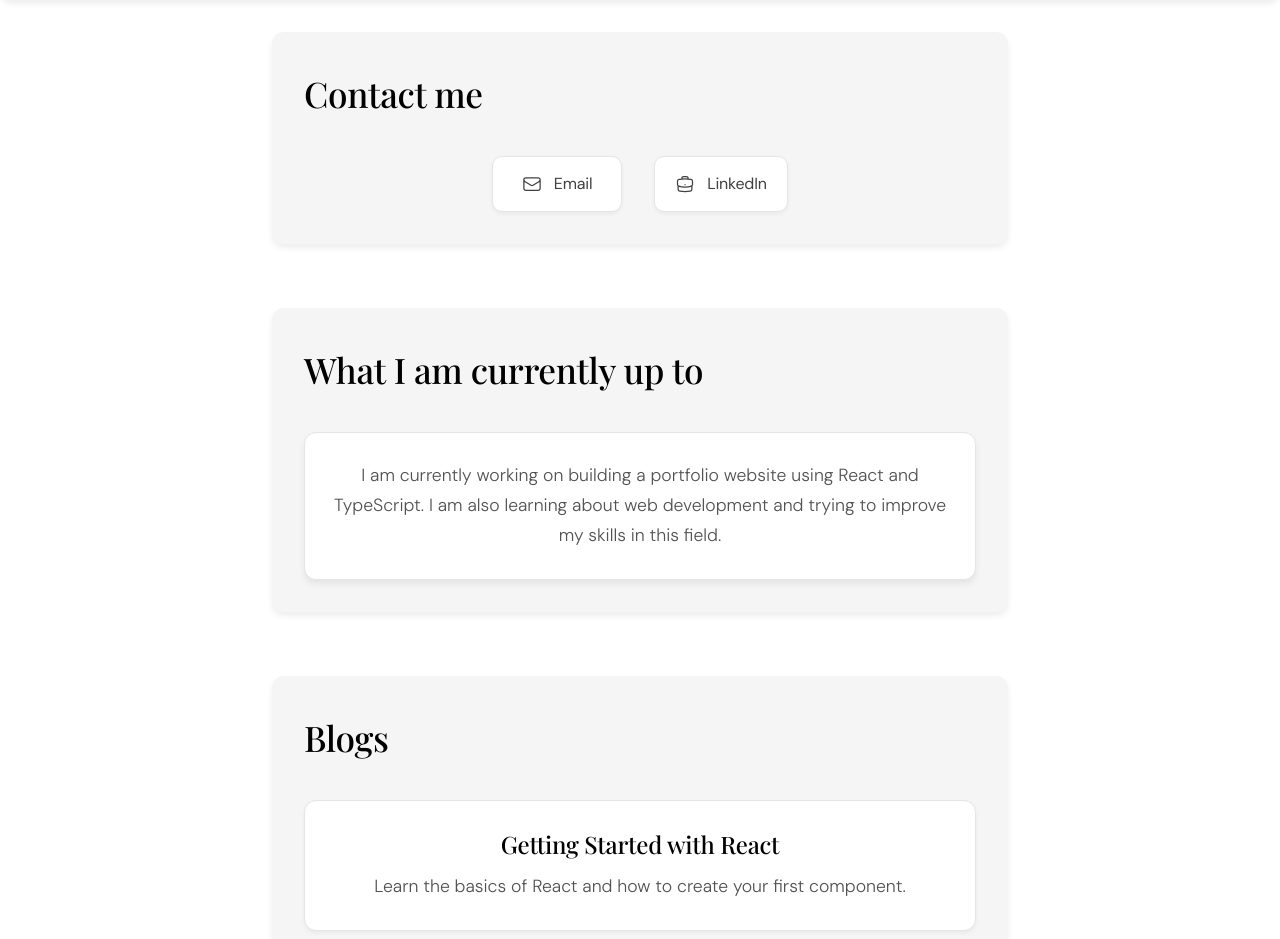
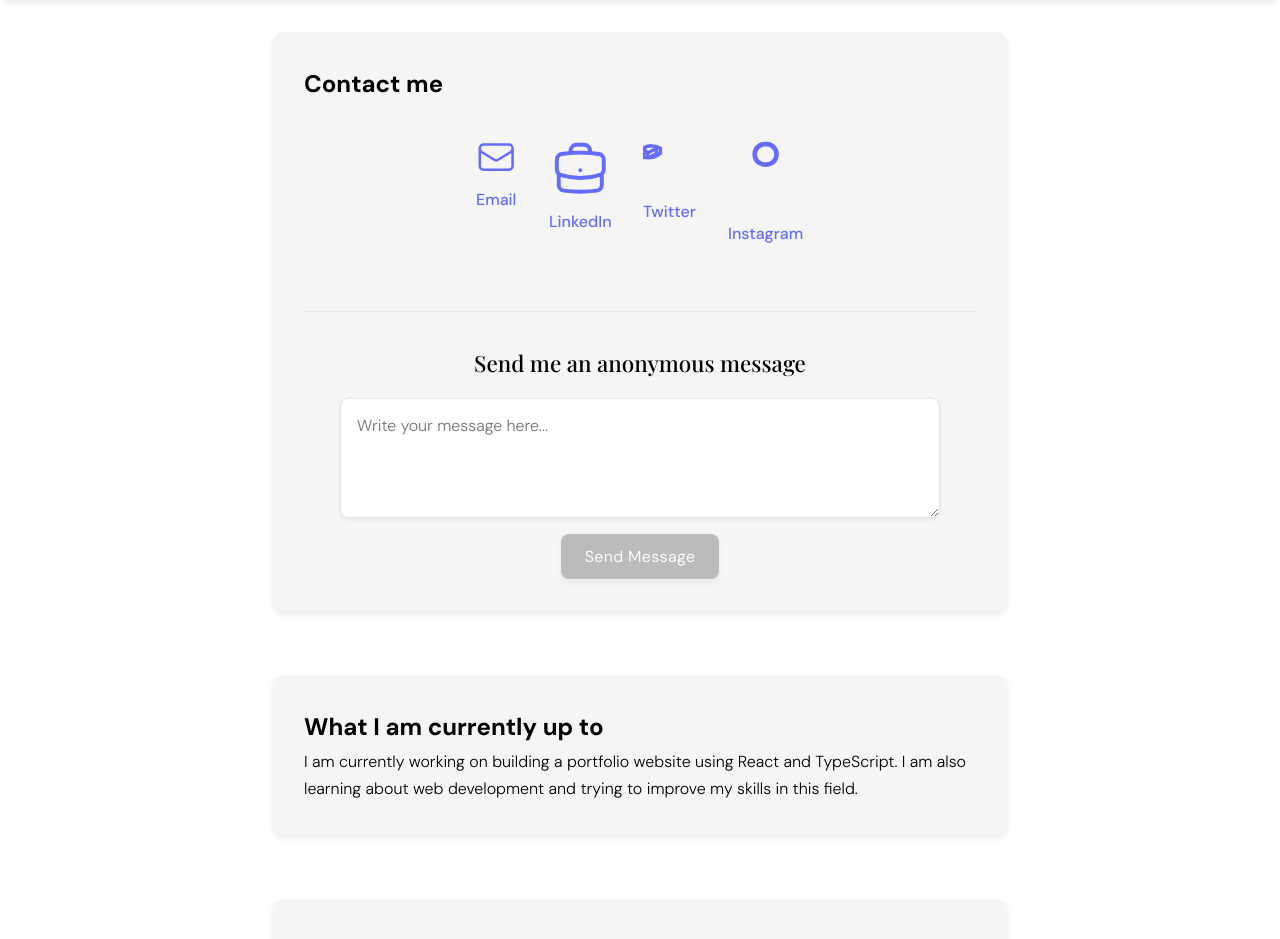
Before and after one commit to Robin6939/Portfolio, a React (Vite) app in the folder portfolio/: page / in a window 1280 px wide. Shown: the part 800-1739 px from the top of the page. Built offline with nearby package versions, Linux system fonts and the light colour scheme.

Commit message:
added certain transitions

```diff
--- a/portfolio/src/App.css
+++ b/portfolio/src/App.css
@@ -160,127 +160,125 @@ section {
   position: relative;
   transition: all 0.3s ease;
   opacity: 0;
-  transform: translateY(20px);
-  animation: fadeInUp 0.6s ease forwards;
+  transform: translateY(60px);
+  will-change: transform, opacity;
+}
+
+/* Remove initial animations */
+section:nth-child(1),
+section:nth-child(2),
+section:nth-child(3),
+section:nth-child(4) {
+  animation: none;
+}
+
+/* Add scroll-triggered animations */
+section.visible {
+  animation: fadeInUp 1s cubic-bezier(0.34, 1.56, 0.64, 1) forwards;
 }
 
 @keyframes fadeInUp {
+  from {
+    opacity: 0;
+    transform: translateY(60px) scale(0.95);
+  }
   to {
     opacity: 1;
-    transform: translateY(0);
+    transform: translateY(0) scale(1);
   }
 }
 
-section:nth-child(1) { animation-delay: 0.2s; }
-section:nth-child(2) { animation-delay: 0.4s; }
-section:nth-child(3) { animation-delay: 0.6s; }
-section:nth-child(4) { animation-delay: 0.8s; }
-
-h2 {
-  font-family: var(--font-heading);
-  font-size: 2.2rem;
-  font-weight: 500;
-  margin-bottom: var(--spacing-unit);
-  color: var(--black);
-  letter-spacing: -0.01em;
+/* Contact section specific styles */
+.contact-section {
+  display: flex;
+  flex-direction: column;
+  gap: var(--spacing-unit);
 }
 
 .contact-links {
   display: flex;
   gap: var(--spacing-unit);
   justify-content: center;
+  flex-wrap: wrap;
+  margin-bottom: var(--spacing-unit);
 }
 
 .contact-link {
-  font-family: var(--font-body);
-  font-weight: 400;
-  display: flex;
-  align-items: center;
-  gap: 0.75rem;
-  color: var(--grey-700);
-  text-decoration: none;
-  padding: 0.85rem 1.25rem;
-  background: var(--white);
-  border-radius: 10px;
-  transition: all 0.3s ease;
-  border: 1px solid var(--grey-200);
-  min-width: 130px;
-  justify-content: center;
-  letter-spacing: -0.01em;
-  box-shadow: var(--shadow-sm);
+  opacity: 0;
+  transform: translateY(20px);
+  transition: all 0.5s cubic-bezier(0.34, 1.56, 0.64, 1);
 }
 
-.contact-link:hover {
-  transform: translateY(-2px);
-  box-shadow: var(--shadow-lg);
-  border-color: var(--black);
-  color: var(--black);
+.contact-link.visible {
+  animation: fadeInUp 0.8s cubic-bezier(0.34, 1.56, 0.64, 1) forwards;
 }
 
-.contact-link svg {
-  width: 20px;
-  height: 20px;
-  transition: all 0.3s ease;
+.contact-link:nth-child(1) { animation-delay: 0.2s; }
+.contact-link:nth-child(2) { animation-delay: 0.4s; }
+.contact-link:nth-child(3) { animation-delay: 0.6s; }
+.contact-link:nth-child(4) { animation-delay: 0.8s; }
+
+/* Anonymous message section styles */
+.anonymous-message-section {
+  margin-top: 0;
+  padding-top: var(--spacing-unit);
+  border-top: 1px solid var(--grey-200);
+  opacity: 0;
+  transform: translateY(20px);
+  transition: all 0.5s cubic-bezier(0.34, 1.56, 0.64, 1);
 }
 
-.contact-link:hover svg {
-  stroke: var(--black);
+.anonymous-message-section.visible {
+  animation: fadeInUp 0.8s cubic-bezier(0.34, 1.56, 0.64, 1) forwards;
+  animation-delay: 0.3s;
 }
 
+/* Current status section */
 .current-card {
-  background: var(--white);
-  padding: 1.75rem;
-  border-radius: 12px;
-  border: 1px solid var(--grey-200);
-  text-align: center;
-  font-size: 1.1rem;
-  line-height: 1.7;
-  color: var(--grey-600);
-  box-shadow: var(--shadow-md);
-  transition: all 0.3s ease;
+  opacity: 0;
+  transform: translateY(40px);
+  transition: all 0.5s cubic-bezier(0.34, 1.56, 0.64, 1);
 }
 
-.current-card:hover {
-  box-shadow: var(--shadow-lg);
-  transform: translateY(-2px);
+.current-card.visible {
+  animation: fadeInUp 1s cubic-bezier(0.34, 1.56, 0.64, 1) forwards;
 }
 
+/* Blog section */
 .blog-grid {
   display: grid;
   gap: var(--spacing-unit);
 }
 
 .blog-card {
-  background: var(--white);
-  padding: 1.75rem;
-  border-radius: 12px;
-  border: 1px solid var(--grey-200);
-  transition: all 0.3s ease;
-  text-align: center;
-  box-shadow: var(--shadow-sm);
+  opacity: 0;
+  transform: translateY(40px);
+  transition: all 0.5s cubic-bezier(0.34, 1.56, 0.64, 1);
 }
 
-.blog-card:hover {
-  transform: translateY(-2px);
-  box-shadow: var(--shadow-lg);
-  border-color: var(--black);
+.blog-card.visible {
+  animation: fadeInUp 1s cubic-bezier(0.34, 1.56, 0.64, 1) forwards;
 }
 
-.blog-card h3 {
-  font-family: var(--font-heading);
-  font-size: 1.5rem;
-  margin-bottom: 0.75rem;
-  color: var(--black);
-  letter-spacing: -0.01em;
-  font-weight: 500;
-  line-height: 1.3;
+.blog-card:nth-child(1) { animation-delay: 0.2s; }
+.blog-card:nth-child(2) { animation-delay: 0.4s; }
+.blog-card:nth-child(3) { animation-delay: 0.6s; }
+
+/* Enhanced hover effects */
+section:hover {
+  transform: translateY(-5px) scale(1.02);
+  box-shadow: var(--shadow-xl);
 }
 
-.blog-card p {
-  font-weight: 300;
-  color: var(--grey-600);
-  line-height: 1.7;
-  font-size: 1.1rem;
+.blog-card:hover,
+.current-card:hover {
+  transform: translateY(-5px) scale(1.02);
+  box-shadow: var(--shadow-xl);
+}
+
+.contact-link:hover {
+  transform: translateY(-5px) scale(1.05);
+  box-shadow: var(--shadow-xl);
 }
 
 /* Mobile responsiveness */
@@ -317,12 +315,6 @@ h2 {
   .main-content {
     padding: 1rem;
   }
-}
-
-.anonymous-message-section {
-  margin-top: calc(var(--spacing-unit) * 1.5);
-  padding-top: calc(var(--spacing-unit) * 1.5);
-  border-top: 1px solid var(--grey-200);
 }
 
 .anonymous-message-section h3 {
--- a/portfolio/src/App.tsx
+++ b/portfolio/src/App.tsx
@@ -1,4 +1,4 @@
-import { useState, FormEvent } from 'react'
+import { useState, FormEvent, useEffect } from 'react'
 import emailjs from '@emailjs/browser'
 import './App.css'
 import profileImage from './assets/profile.jpg'
@@ -7,6 +7,29 @@ function App() {
   const [message, setMessage] = useState('')
   const [isSending, setIsSending] = useState(false)
   const [sendStatus, setSendStatus] = useState<'success' | 'error' | null>(null)
+
+  useEffect(() => {
+    const observer = new IntersectionObserver(
+      (entries) => {
+        entries.forEach((entry) => {
+          if (entry.isIntersecting) {
+            entry.target.classList.add('visible')
+          }
+        })
+      },
+      {
+        threshold: 0.1,
+        rootMargin: '50px'
+      }
+    )
+
+    // Observe all sections and cards
+    document.querySelectorAll('section, .contact-link, .blog-card, .current-card, .anonymous-message-section').forEach((el) => {
+      observer.observe(el)
+    })
+
+    return () => observer.disconnect()
+  }, [])
 
   const handleSubmit = async (e: FormEvent) => {
     e.preventDefault()
@@ -54,7 +77,8 @@ function App() {
       </section>
 
       <div className="main-content">
-        <section>
+        {/* Contact Section */}
+        <section className="contact-section">
           <h2>Contact me</h2>
           <div className="contact-links">
             <a href="mailto:robinraj6939@gmail.com" className="contact-link">
@@ -74,9 +98,52 @@ function App() {
               </svg>
               LinkedIn
             </a>
+            <a href="https://twitter.com/robinraj6939" target="_blank" rel="noopener noreferrer" className="contact-link">
+              <svg xmlns="http://www.w3.org/2000/svg" fill="none" viewBox="0 0 24 24" strokeWidth={1.5} stroke="currentColor" className="w-6 h-6">
+                <path strokeLinecap="round" strokeLinejoin="round" d="M6.115 5.19l.002 2.047a7.537 7.537 0 01-5.9 2.045l-.002-1.947a5.54 5.54 0 003.9-1.145z" />
+                <path strokeLinecap="round" strokeLinejoin="round" d="M.115 5.19A5.54 5.54 0 014 4.05a7.516 7.516 0 013.9 1.15l.002 2.047a7.537 7.537 0 01-5.9 2.045l-.002-1.947z" />
+                <path strokeLinecap="round" strokeLinejoin="round" d="M.115 5.19A5.54 5.54 0 014 4.05a7.516 7.516 0 013.9 1.15l.002 2.047a7.537 7.537 0 01-5.9 2.045l-.002-1.947z" />
+              </svg>
+              Twitter
+            </a>
+            <a href="https://instagram.com/robinraj6939" target="_blank" rel="noopener noreferrer" className="contact-link">
+              <svg xmlns="http://www.w3.org/2000/svg" fill="none" viewBox="0 0 24 24" strokeWidth={1.5} stroke="currentColor" className="w-6 h-6">
+                <path strokeLinecap="round" strokeLinejoin="round" d="M12 2.25c.317 0 .63.037.926.108.302.072.591.187.856.33.265.144.505.315.715.514.21.199.388.423.533.67.145.247.256.514.332.797.076.283.116.576.116.87 0 .294-.04.587-.116.87-.076.283-.187.55-.332.797-.145.247-.323.471-.533.67-.21.199-.45.37-.715.514-.265.144-.554.258-.856.33-.296.071-.609.108-.926.108-.317 0-.63-.037-.926-.108-.302-.072-.591-.187-.856-.33-.265-.144-.505-.315-.715-.514-.21-.199-.388-.423-.533-.67-.145-.247-.256-.514-.332-.797-.076-.283-.116-.576-.116-.87 0-.294.04-.587.116-.87.076-.283.187-.55.332-.797.145-.247.323-.471.533-.67.21-.199.45-.37.715-.514.265-.144.554-.258.856-.33.296-.071.609-.108.926-.108z" />
+              </svg>
+              Instagram
+            </a>
+          </div>
+
+          <div className="anonymous-message-section">
+            <h3>Send me an anonymous message</h3>
+            <form onSubmit={handleSubmit} className="message-form">
+              <textarea
+                className="message-input"
+                value={message}
+                onChange={(e) => setMessage(e.target.value)}
+                placeholder="Write your message here..."
+                required
+                disabled={isSending}
+              />
+              <button
+                type="submit"
+                className="send-button"
+                disabled={isSending || !message.trim()}
+              >
+                {isSending ? "Sending..." : "Send Message"}
+              </button>
+              {sendStatus && (
+                <div className={`status-message ${sendStatus}`}>
+                  {sendStatus === "success"
+                    ? "Message sent successfully!"
+                    : "Failed to send message. Please try again."}
+                </div>
+              )}
+            </form>
           </div>
         </section>
 
+        {/* Current Status Section */}
         <section>
           <h2>What I am currently up to</h2>
           <div className="current-card">
@@ -86,6 +153,7 @@ function App() {
           </div>
         </section>
 
+        {/* Blogs Section */}
         <section>
           <h2>Blogs</h2>
           <div className="blog-grid">
@@ -109,34 +177,6 @@ function App() {
             </div>
           </div>
         </section>
-
-        <section className="anonymous-message-section">
-          <h3>Send me an anonymous message</h3>
-          <form onSubmit={handleSubmit} className="message-form">
-            <textarea
-              className="message-input"
-              value={message}
-              onChange={(e) => setMessage(e.target.value)}
-              placeholder="Write your message here..."
-              required
-              disabled={isSending}
-            />
-            <button
-              type="submit"
-              className="send-button"
-              disabled={isSending || !message.trim()}
-            >
-              {isSending ? "Sending..." : "Send Message"}
-            </button>
-            {sendStatus && (
-              <div className={`status-message ${sendStatus}`}>
-                {sendStatus === 'success'
-                  ? 'Message sent successfully!'
-                  : 'Failed to send message. Please try again.'}
-              </div>
-            )}
-          </form>
-        </section>
       </div>
     </div>
   )
```
